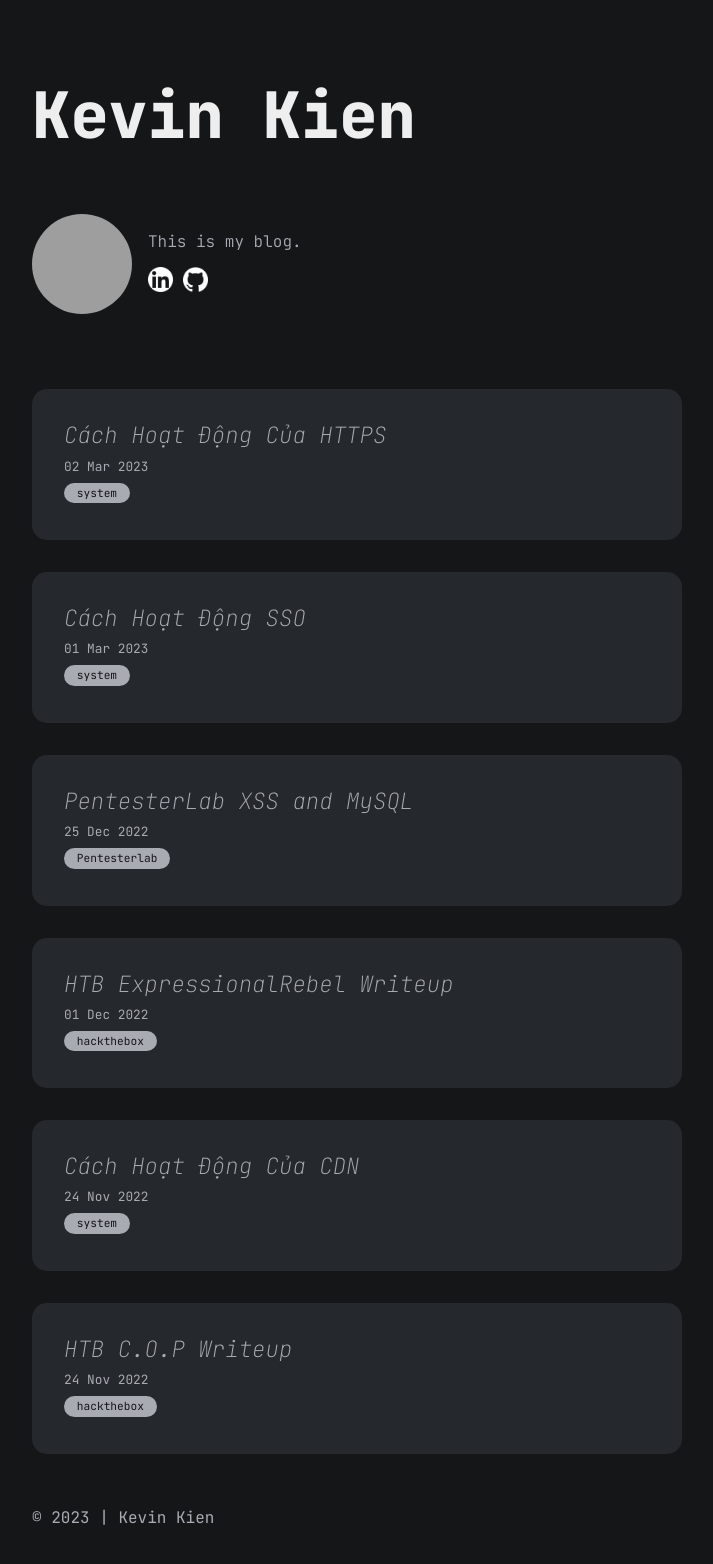
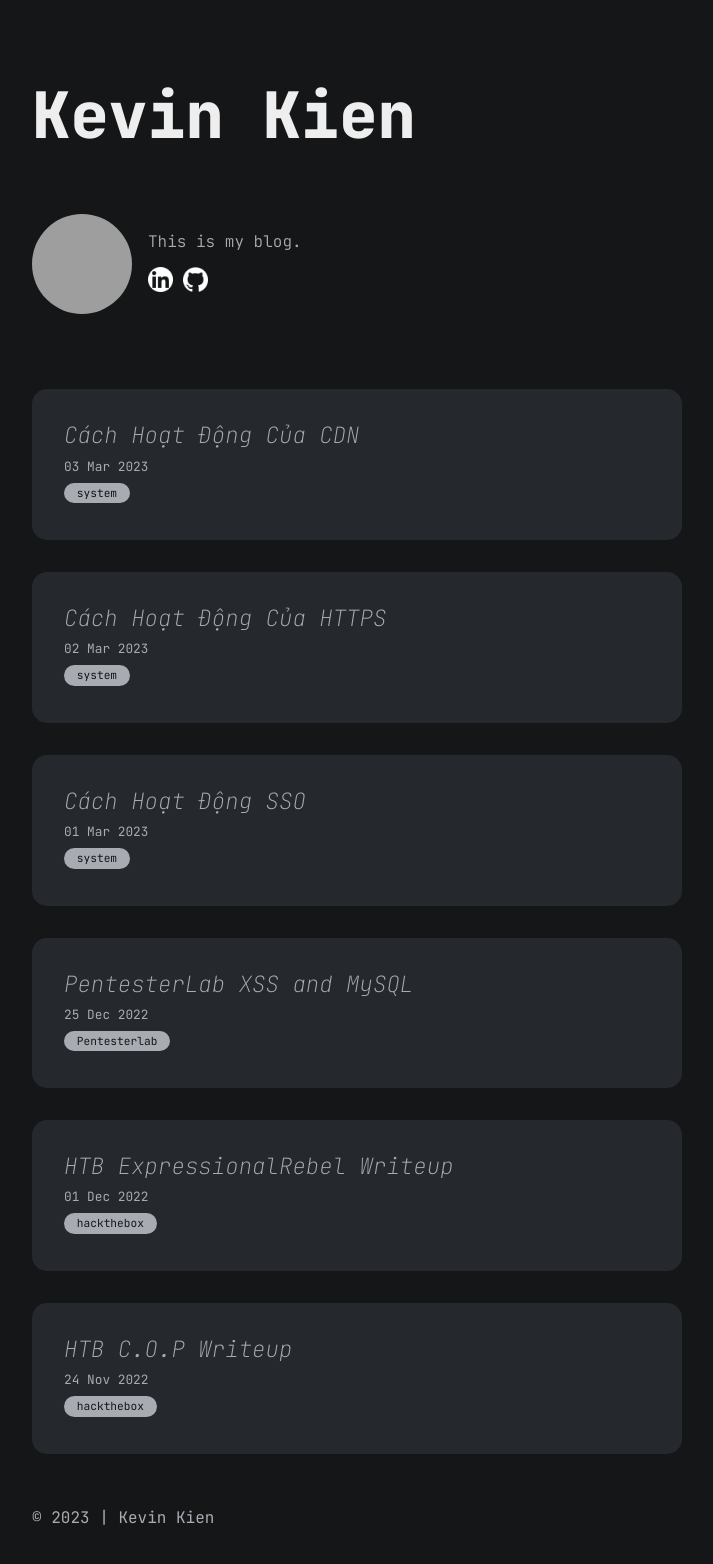
Before and after one commit to KevinKien/KevinKien.github.io, a Jekyll site: the page built from index.md, in a window 1280 px wide, cut to the strip 0-1582 px from the top of the page. Shown: the top 1564 px of the strip, without its empty margins (283-996 px from the left). Built offline with Jekyll 4.4.1, drawn with Linux system fonts in a browser that asks for light colours; grey boxes are pictures that could not be loaded.

Commit message:
Update 2023-3-3-Cach-Hoat-Dong-CDN.md

```diff
--- a/all_collections/_posts/2023-3-3-Cach-Hoat-Dong-CDN.md
+++ b/all_collections/_posts/2023-3-3-Cach-Hoat-Dong-CDN.md
@@ -1,7 +1,7 @@
 ---
 layout: post
 title: Cách Hoạt Động Của CDN
-date: 2022-11-24
+date: 2023-3-3
 categories: ["system"]
 ---
 
```
